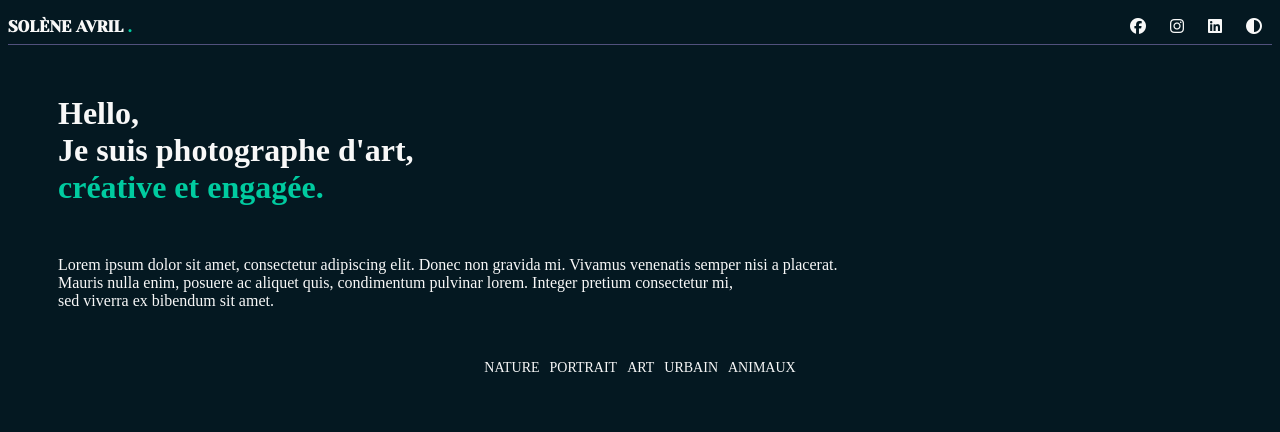
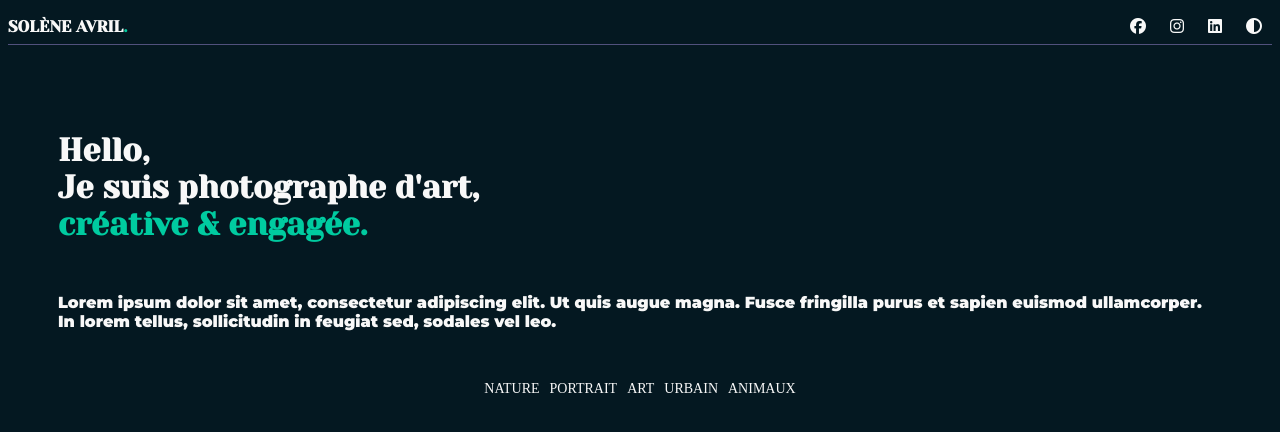
Before and after one commit to EnzoXch/filrouge, a plain HTML site: page index.html in a window 1280 px wide. Drawn offline with Linux system fonts and the light colour scheme.

Commit message:
Refactor index.html for improved structure and styling
Updated HTML structure and added classes for styling.

```diff
--- a/index.html
+++ b/index.html
@@ -16,7 +16,7 @@
 
 <body>
     <header>
-        <div id="photographe" class="yeseva-one-regular">Solène Avril <span>.</span></div>
+        <div id="photographe" class="yeseva-one-regular">Solène Avril<span>.</span></div>
 
         <nav>
             <span class="fa-brands fa-facebook"></span>
@@ -26,16 +26,15 @@
         </nav>
     </header>
 
-    <h1>
+    <h1 class="yeseva-one-regular">
+        <span></span> <br>
         <span>Hello,</span> <br>
         <span>Je suis photographe d'art,</span> <br>
-        <span id="t1">créative et engagée.</span>
+        <span id="t1">créative & engagée.</span>
     </h1>
 
-    <p>
-        Lorem ipsum dolor sit amet, consectetur adipiscing elit. Donec non gravida mi. Vivamus venenatis semper nisi a
-        placerat.<br> Mauris nulla enim, posuere ac aliquet quis, condimentum pulvinar lorem. Integer pretium
-        consectetur mi, <br>sed viverra ex bibendum sit amet.
+    <p class="montserrat">
+        Lorem ipsum dolor sit amet, consectetur adipiscing elit. Ut quis augue magna. Fusce fringilla purus et sapien euismod ullamcorper. In lorem tellus, sollicitudin in feugiat sed, sodales vel leo.
     </p>
 
     <div id="menu">
```
